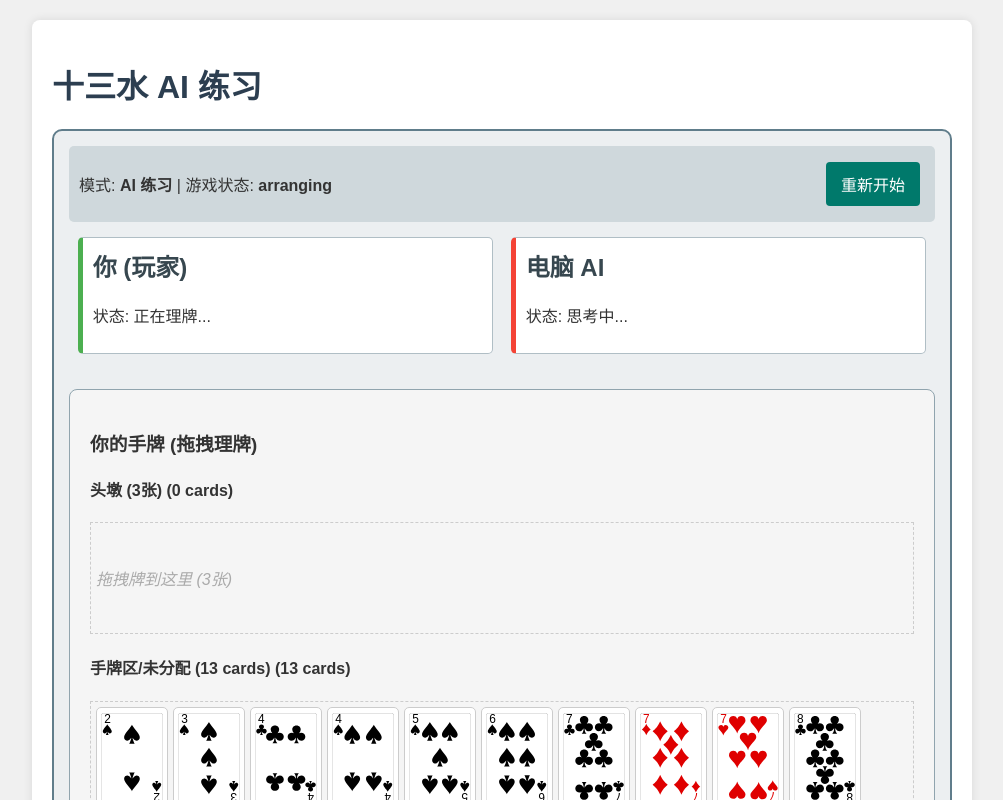
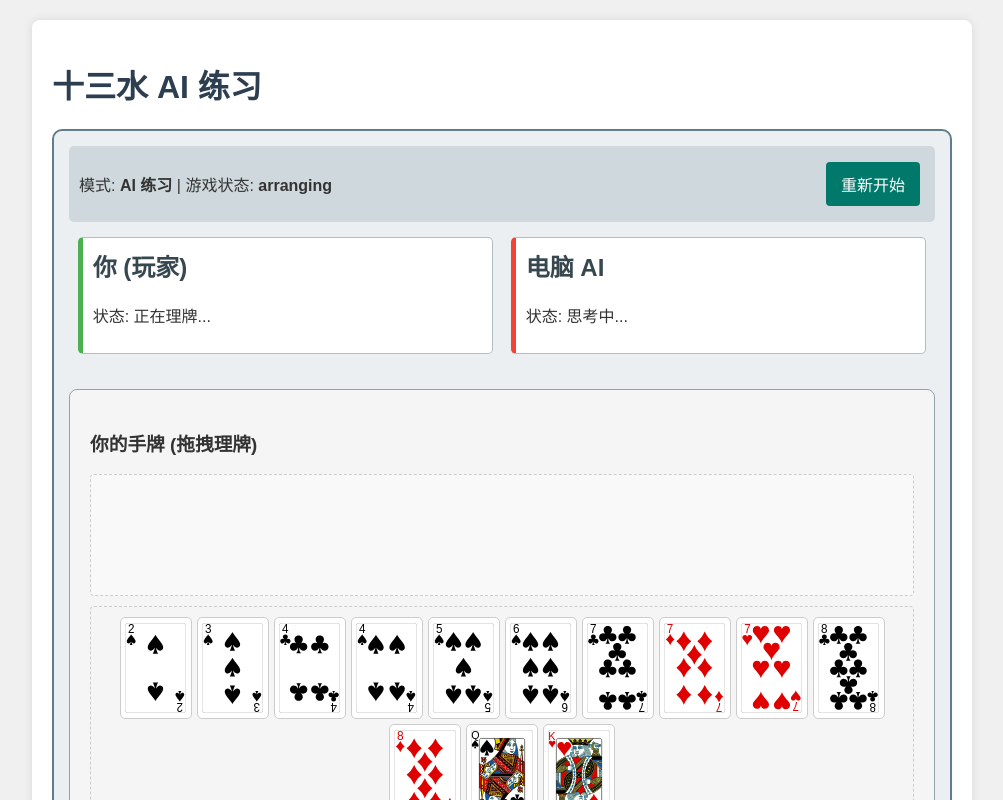
Before and after one commit to wen952555/sss, a Vue app in the folder frontend/: page / in a window 1280 px wide. Both pictures are taken after a click on the button "开始新牌局". Shown: the top 800 px of the page, without its empty margins (138-1141 px from the left). Built offline with nearby package versions, Linux system fonts and the light colour scheme.

Commit message:
Update PlayerHand.vue

```diff
--- a/frontend/src/components/PlayerHand.vue
+++ b/frontend/src/components/PlayerHand.vue
@@ -1,12 +1,13 @@
 <template>
   <div class="player-hand-container">
-    <h4>{{ title }} ({{ cards.length }} cards)</h4>
+    <!-- 移除或修改外部标题的显示方式 -->
+    <!-- <h4>{{ title }}</h4> -->
     <div
       class="card-container"
       @dragover.prevent="onDragOver"
       @drop="onDrop"
       @dragleave="onDragLeave"
-      :class="{ 'drag-over': isDragOver }"
+      :class="{ 'drag-over': isDragOver, 'is-empty': cards.length === 0 }"
     >
       <CardComponent
         v-for="card in cards"
@@ -15,8 +16,8 @@
         :draggable="draggableCards"
         @dragstart="$emit('cardDragStart', { card, fromSegment: segmentName })"
       />
-      <span v-if="cards.length === 0 && droppable" class="drop-placeholder">
-        拖拽牌到这里 ({{ segmentName === 'front' ? 3 : 5 }}张)
+      <span v-if="cards.length === 0 && placeholderText" class="drop-placeholder">
+        {{ placeholderText }}
       </span>
     </div>
   </div>
@@ -24,46 +25,47 @@
 
 <script setup>
 import { ref } from 'vue';
-import CardComponent from './Card.vue'; // Corrected import name
+import CardComponent from './Card.vue';
 
 const props = defineProps({
   cards: {
     type: Array,
     default: () => []
   },
-  title: {
+  title: { // 这个 title 现在可能不直接显示，或者用作 placeholderText 的一部分
     type: String,
     default: '手牌'
   },
-  draggableCards: { // 是否允许从这个区域拖出牌
+  placeholderText: { // 新增 prop，用于在卡片容器内显示的提示文字
+    type: String,
+    default: ''
+  },
+  draggableCards: {
     type: Boolean,
     default: false
   },
-  droppable: { // 是否允许牌拖入这个区域
-     type: Boolean,
-     default: false
+  droppable: {
+    type: Boolean,
+    default: false
   },
-  segmentName: { // 'initial', 'front', 'middle', 'back'
-     type: String,
-     required: true
+  segmentName: {
+    type: String,
+    required: true
   }
 });
 
 const emit = defineEmits(['cardDropped', 'cardDragStart']);
-
 const isDragOver = ref(false);
 
 function onDragOver(event) {
   if (props.droppable) {
-    event.preventDefault(); // Necessary to allow drop
+    event.preventDefault();
     isDragOver.value = true;
   }
 }
-
 function onDragLeave() {
   isDragOver.value = false;
 }
-
 function onDrop(event) {
   if (props.droppable) {
     event.preventDefault();
@@ -83,16 +85,30 @@ function onDrop(event) {
 .player-hand-container {
   margin-bottom: 10px;
 }
+.card-container {
+  display: flex;
+  flex-wrap: wrap;
+  gap: 5px;
+  min-height: 100px; /* 根据卡片大小调整 */
+  border: 1px dashed #ccc;
+  padding: 10px; /* 增加内边距给 placeholder 空间 */
+  border-radius: 4px;
+  position: relative; /* 为了 placeholder 的定位 (如果需要更复杂的定位) */
+  align-items: center; /* 垂直居中 placeholder */
+  justify-content: center; /* 水平居中 placeholder (如果只有一个元素或为空时) */
+}
+.card-container.is-empty {
+    background-color: #f9f9f9; /* 空的时候给个背景色区分 */
+}
 .drag-over {
-  border-color: #4CAF50; /* Highlight when dragging over */
+  border-color: #4CAF50;
   background-color: #e8f5e9;
 }
 .drop-placeholder {
   color: #aaa;
   font-style: italic;
-  display: flex;
-  align-items: center;
-  justify-content: center;
-  min-height: 100px; /* Same as card container */
+  text-align: center;
+  width: 100%; /* 让 placeholder 占据整个容器宽度 */
 }
+/* 移除了 h4 的样式，因为我们不再直接显示 title 为 h4 */
 </style>
```
